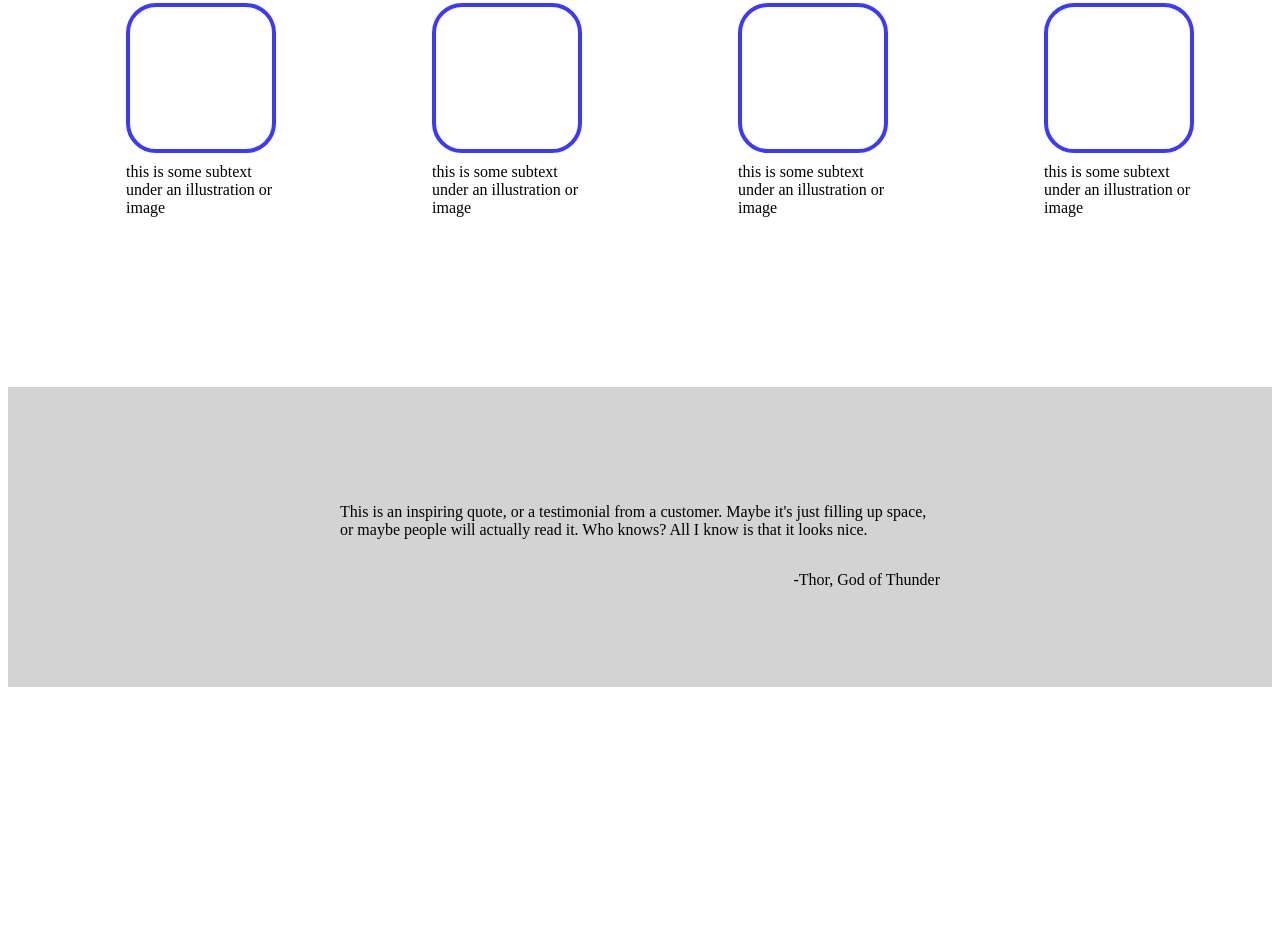
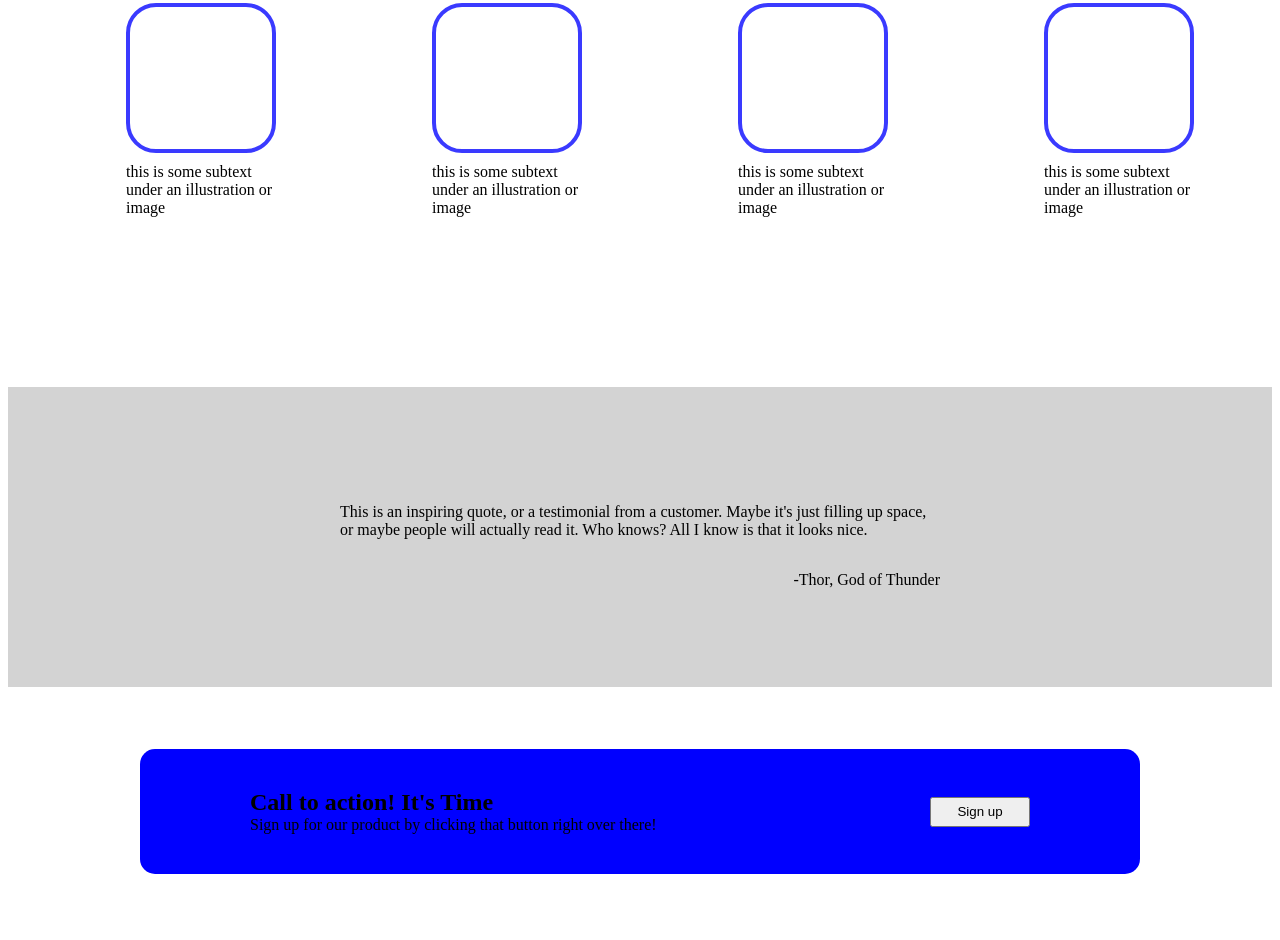
Before and after one commit to ATung01/odin-landing-page, a plain HTML site: page index.html in a window 1280 px wide. Shown: the part 588-1528 px from the top of the page. Before the commit the page ends 1283 px from the top, so only its background shows below. Drawn offline with Linux system fonts and the light colour scheme.

Commit message:
calltoaction added

```diff
--- a/index.html
+++ b/index.html
@@ -71,5 +71,16 @@
       </p>
     </div>
   </div>
+  <div class="CallToAction">
+    <div class="CallToActionContainer">
+      <div class="Dialogue">
+        <h2>Call to action! It's Time</h2>
+        <p>Sign up for our product by clicking that button right over there!</p>
+      </div>
+      <button>
+        Sign up
+      </button>
+    </div>
+  </div>
 </body>
 </html>
--- a/styles/index.css
+++ b/styles/index.css
@@ -95,3 +95,41 @@ div.Testimonial {
 .QuoteContainer .Signature {
   align-self: flex-end;
 }
+
+.CallToAction {
+  display: flex;
+  height: 250px;
+  align-items: center;
+  justify-content: center;
+}
+
+.CallToActionContainer {
+  display: flex;
+  background-color: blue;
+  border-radius: 15px;
+  width: 1000px;
+  height: 125px;
+  padding: 10px;
+}
+
+.CallToActionContainer .Dialogue {
+  display: flex;
+  flex-direction: column;
+  justify-content: center;
+  margin-left: 100px;
+}
+
+.CallToActionContainer .Dialogue h2 {
+  margin: 0px;
+}
+
+.CallToActionContainer .Dialogue p {
+  margin: 0px;
+}
+
+.CallToActionContainer button {
+  margin: 0px 100px 0px auto;
+  height: 30px;
+  width: 100px;
+  align-self: center;
+}
```
